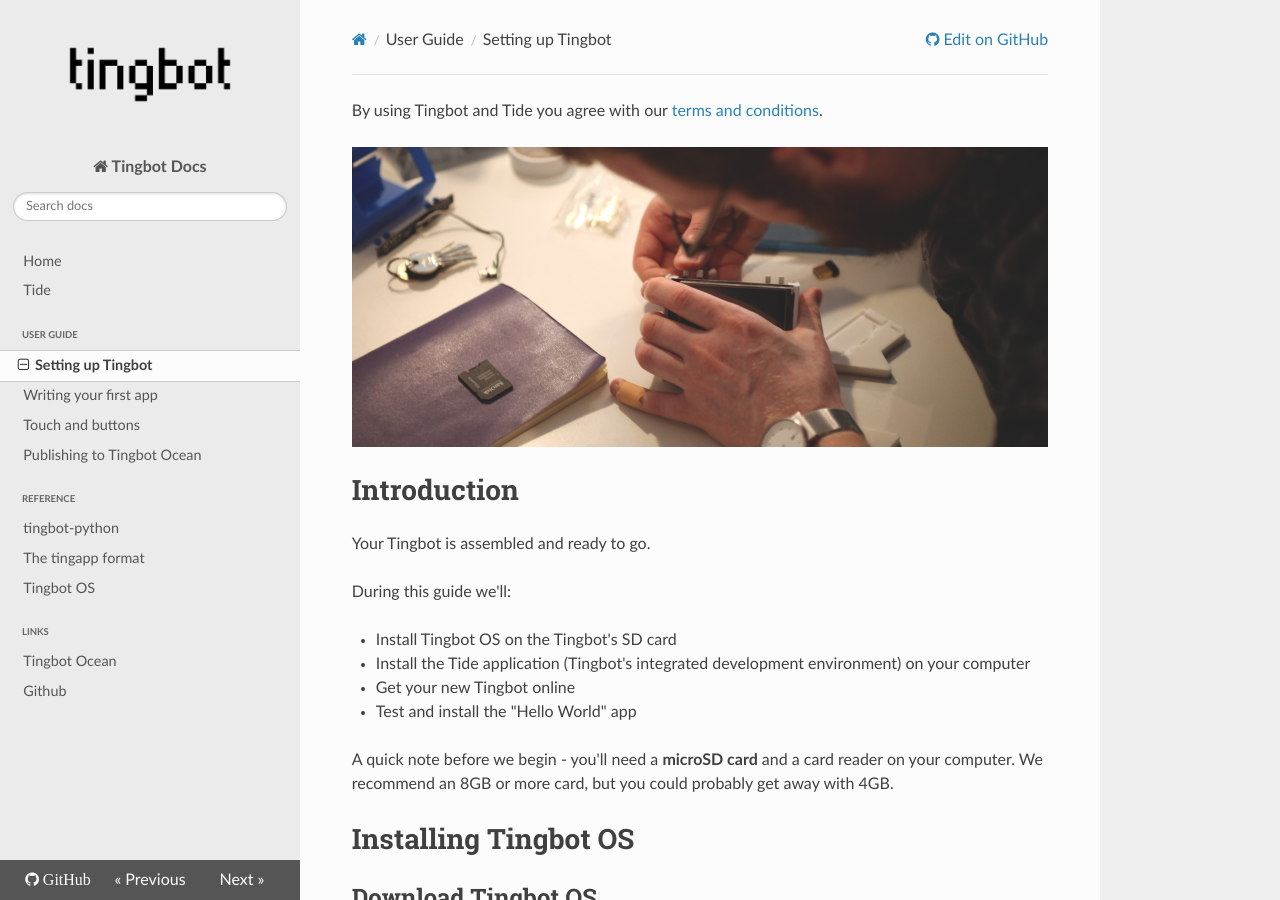
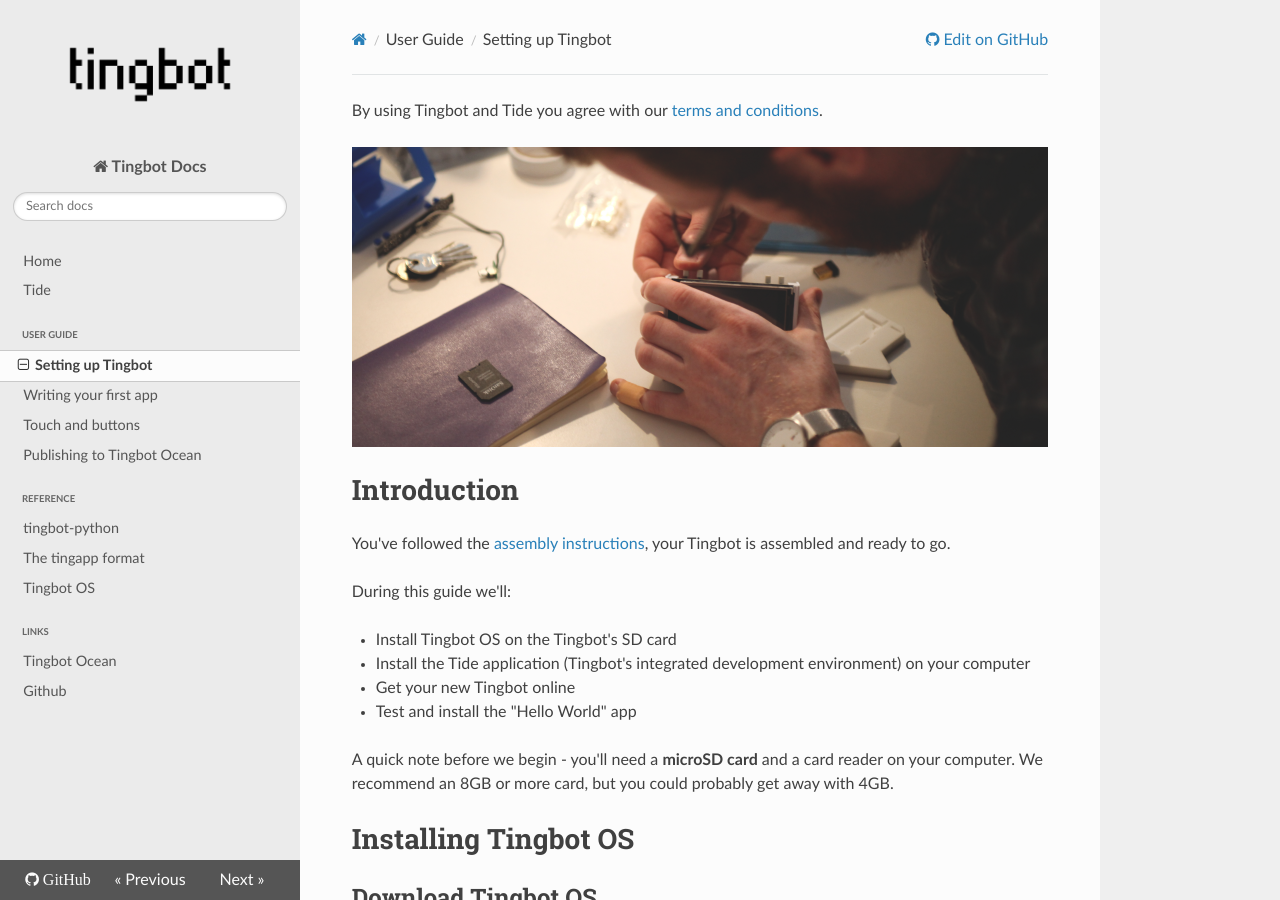
Before and after one commit to tingbot/tingbot-docs, an MkDocs documentation site: the page built from docs/guides/setup.md, in a window 1280 px wide and 900 px high. Built offline with MkDocs 1.6.1, drawn with Linux system fonts in a browser that asks for light colours; nearby versions of some CDN libraries; old or Windows-style settings are respelled for this version of MkDocs.

Commit message:
Add setup instructions to setup guide

```diff
--- a/docs/guides/setup.md
+++ b/docs/guides/setup.md
@@ -5,7 +5,7 @@ By using Tingbot and Tide you agree with our [terms and conditions](http://tingb
 Introduction
 ============
 
-Your Tingbot is assembled and ready to go.
+You've followed the [assembly instructions](tingbot-assembly-instructions-v1.pdf), your Tingbot is assembled and ready to go.
 
 During this guide we'll:
 
```
Also changed, not shown: 1 other file.
